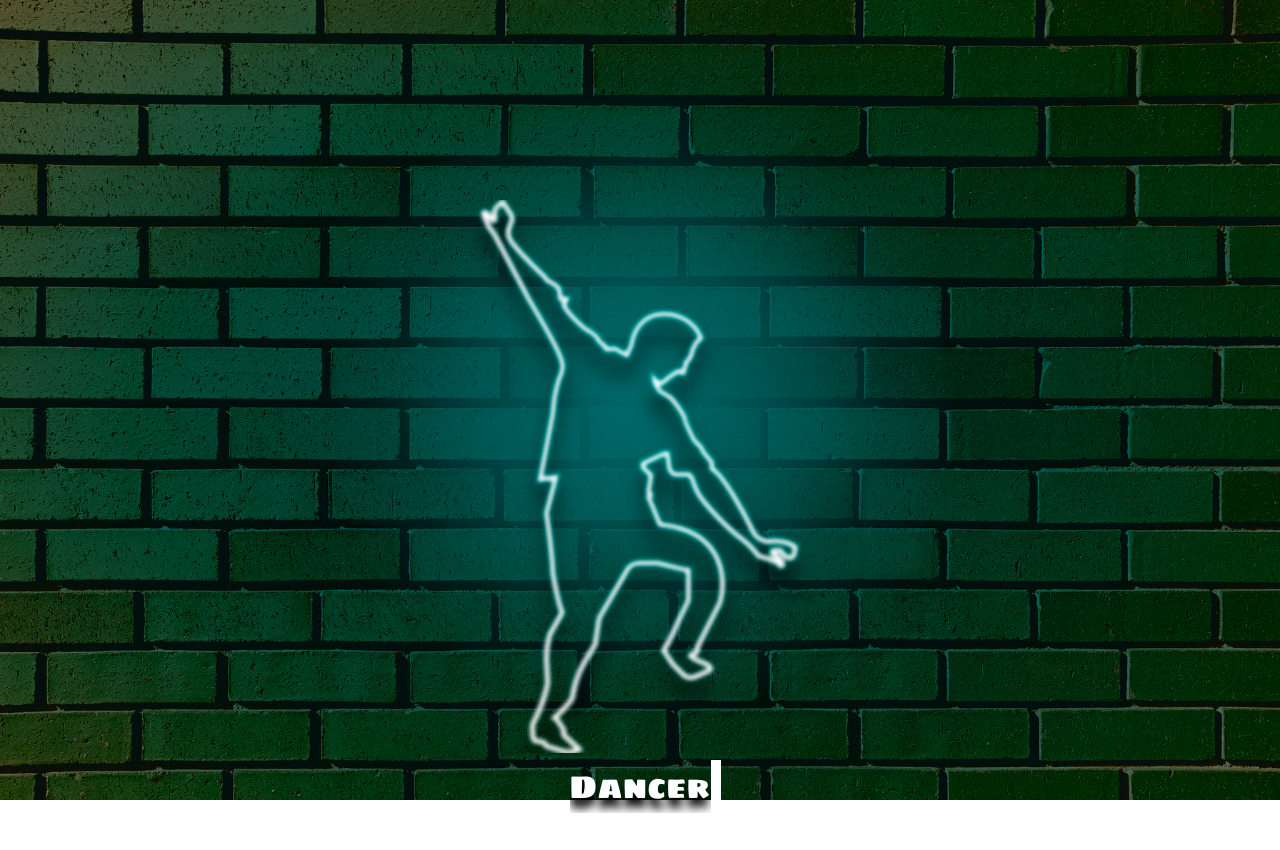
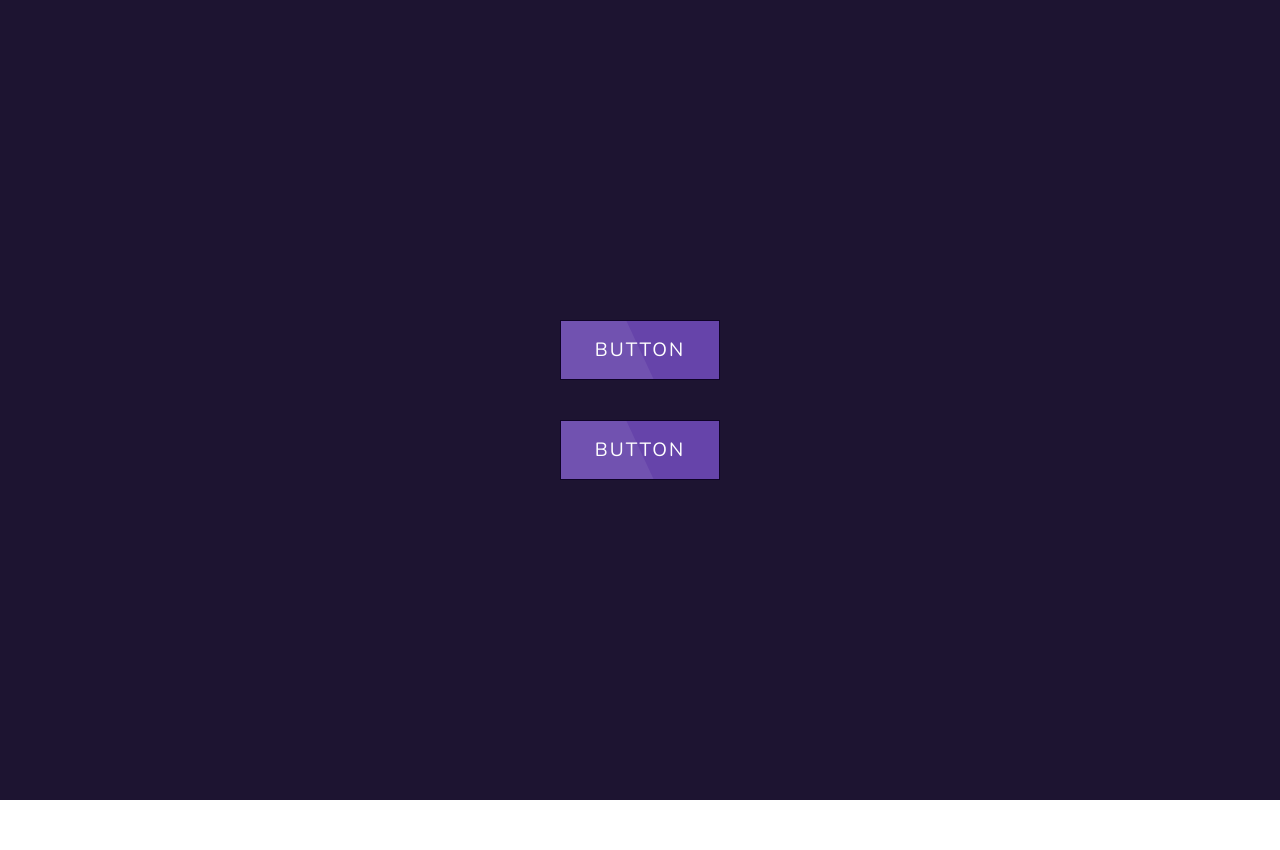
Before and after one commit to vandercosta/CSSExamples, an Angular app: page /buttonGradientBorder in a window 1280 px wide. After the commit the page ends 800 px from the top, so only its background shows below. Built offline with nearby package versions, Linux system fonts and the light colour scheme.

Commit message:
botão efeito gradiente

```diff
--- a/src/app/app-routing.module.ts
+++ b/src/app/app-routing.module.ts
@@ -1,6 +1,7 @@
 import { NgModule } from '@angular/core';
 import { RouterModule, Routes } from '@angular/router';
 
+import { ButtonGradientBorderComponent } from './components/button-gradient-border/button-gradient-border.component';
 import { LoaderComponent } from './components/loader/loader.component';
 import { NeonComponent } from './components/neon/neon.component';
 
@@ -8,6 +9,7 @@ const routes: Routes = [
   { path: '', redirectTo: 'neon', pathMatch: 'full' },
   { path: 'neon', component: NeonComponent },
   { path: 'loader', component: LoaderComponent },
+  { path: 'buttonGradientBorder', component: ButtonGradientBorderComponent },
   { path: '**', component: NeonComponent },
 ];
 
--- /dev/null
+++ b/src/app/components/button-gradient-border/button-gradient-border.component.html
@@ -0,0 +1,9 @@
+<div class="container">
+  <a href="#">
+    <span>Button</span>
+  </a>
+
+  <a href="#">
+    <span>Button</span>
+  </a>
+</div>
--- /dev/null
+++ b/src/app/components/button-gradient-border/button-gradient-border.component.scss
@@ -0,0 +1,85 @@
+@import url('https://fonts.googleapis.com/css2?family=Nunito:ital,wght@0,200;0,300;0,400;0,600;0,700;0,800;0,900;1,200;1,300;1,400;1,600;1,700;1,800;1,900&display=swap');
+
+:host {
+  display: flex;
+  justify-content: center;
+  align-items: center;
+  min-height: 100vh;
+
+  background: #1d1431;
+}
+
+.container {
+  display: flex;
+  justify-content: center;
+  align-items: center;
+  flex-direction: column;
+
+  & a {
+    position: relative;
+    width: 160px;
+    height: 60px;
+    display: inline-block;
+    background: #fff;
+    margin: 20px;
+    font-family: 'Nunito', sans-serif;
+
+    &:nth-child(1)::before,
+    &:nth-child(1)::after {
+      background: linear-gradient(45deg, #5b6bff, #1d1431, #ba3bc5);
+    }
+    &:nth-child(2)::before,
+    &:nth-child(2)::after {
+      background: linear-gradient(45deg, #5b6bff, #1d1431, #ba3bc5);
+    }
+
+    &::before,
+    &::after {
+      content: '';
+      position: absolute;
+      inset: 0;
+      background: #f00;
+      transition: 0.5s;
+    }
+
+    &:hover:before {
+      inset: -3px;
+    }
+
+    &:hover:after {
+      inset: -3px;
+      filter: blur(10px);
+    }
+
+    & span {
+      position: absolute;
+      top: 0;
+      left: 0;
+      width: 100%;
+      height: 100%;
+      display: inline-block;
+      background: #6644aa;
+      z-index: 10;
+      display: flex;
+      justify-content: center;
+      align-items: center;
+      font-size: 1.2em;
+      text-transform: uppercase;
+      letter-spacing: 2px;
+      color: #fff;
+      border: 1px solid #0e0226;
+      overflow: hidden;
+
+      &::before {
+        content: '';
+        position: absolute;
+        top: 0;
+        left: -50%;
+        width: 100%;
+        height: 100%;
+        background: rgba(255, 255, 255, 0.075);
+        transform: skew(25deg);
+      }
+    }
+  }
+}
--- /dev/null
+++ b/src/app/components/button-gradient-border/button-gradient-border.component.ts
@@ -0,0 +1,12 @@
+import { Component, OnInit } from '@angular/core';
+
+@Component({
+  selector: 'app-button-gradient-border',
+  templateUrl: './button-gradient-border.component.html',
+  styleUrls: ['./button-gradient-border.component.scss'],
+})
+export class ButtonGradientBorderComponent implements OnInit {
+  ngOnInit(): void {
+    console.log();
+  }
+}
```
